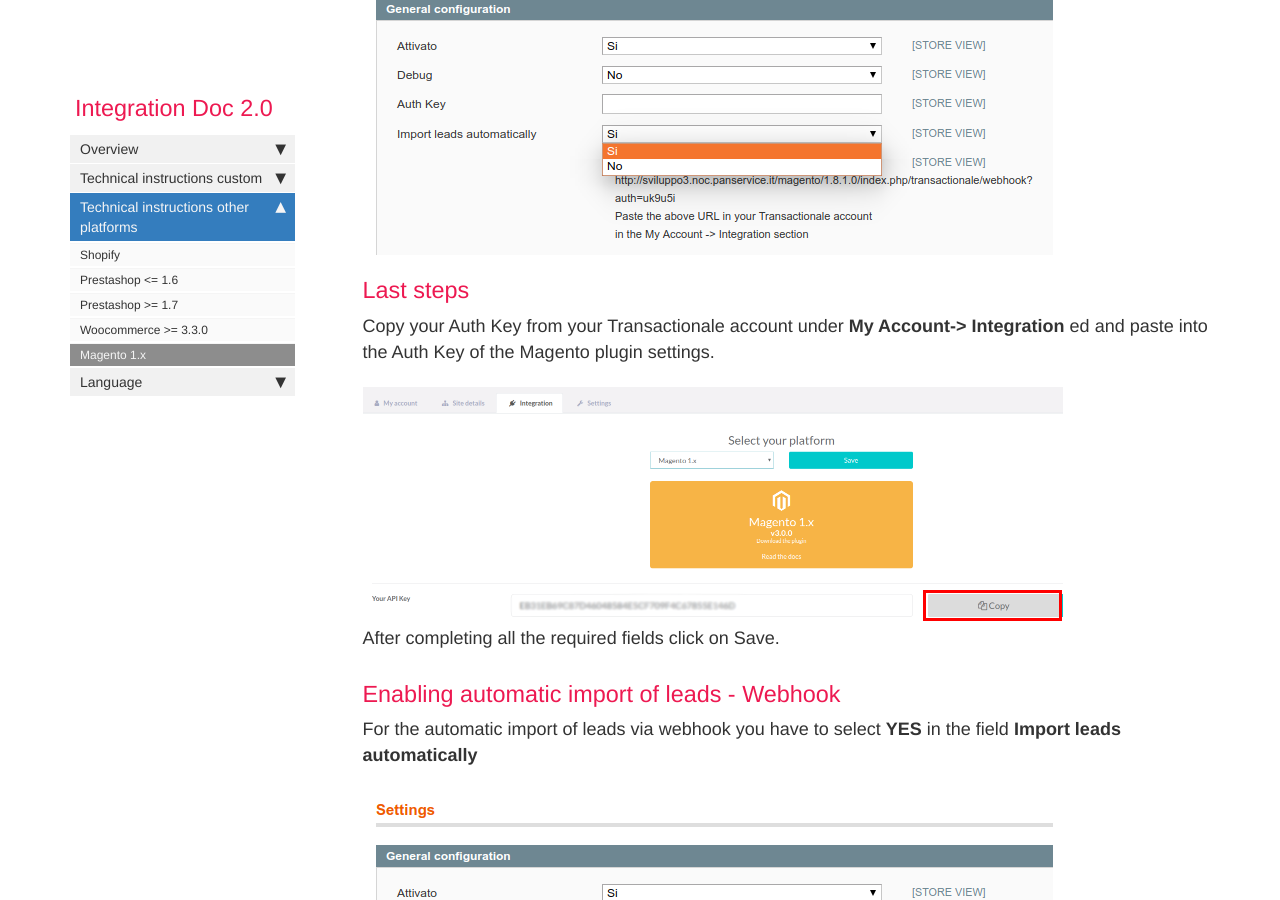
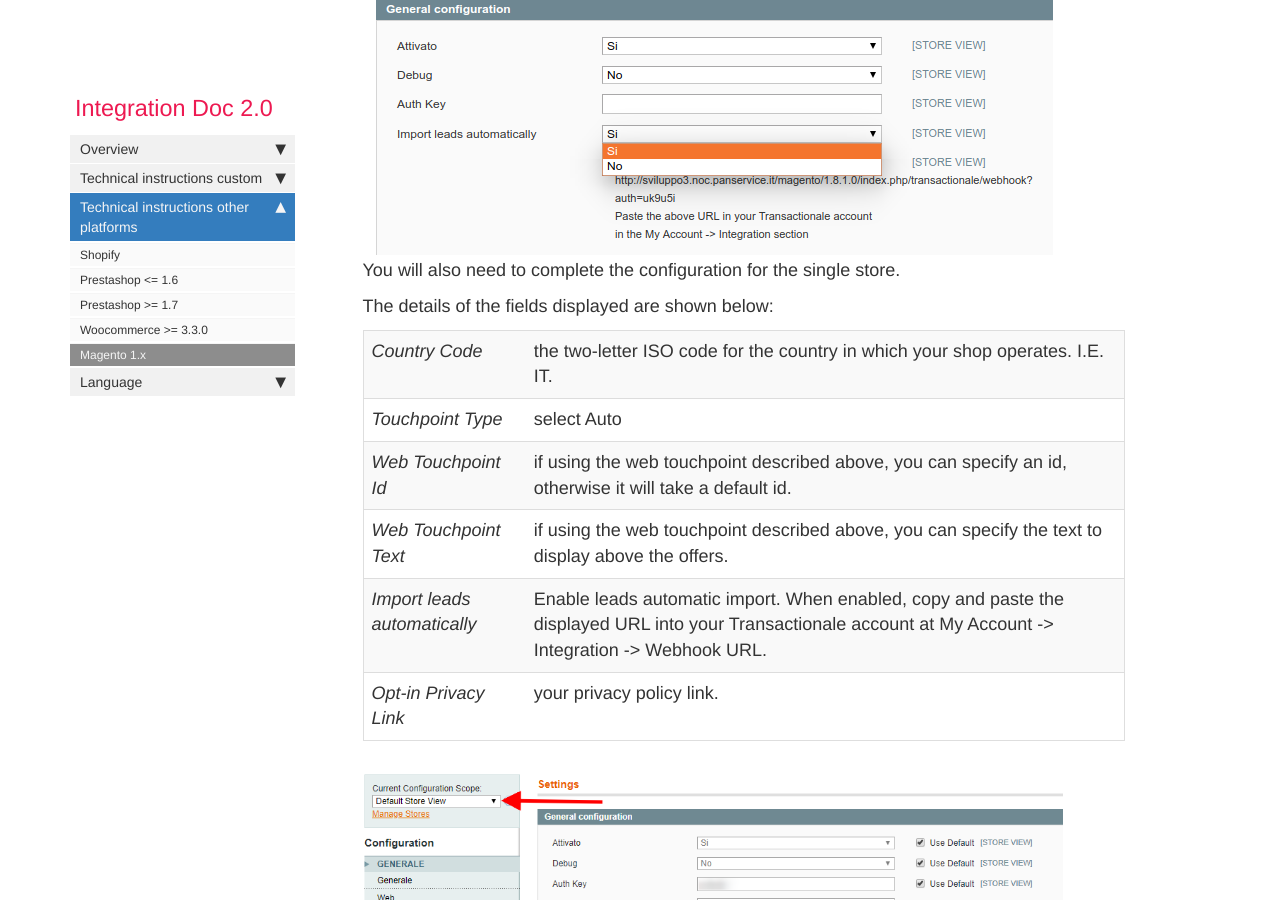
Before and after one commit to flyertech/trx_docs_en, a Jekyll site: the page built from pages/mydoc/magento.md, in a window 1280 px wide and 900 px high, scrolled down 2086 px. Built offline with Jekyll 4.4.1, drawn with Linux system fonts in a browser that asks for light colours; nearby versions of some CDN libraries; comment, search, counter and statistics services are not loaded.

Commit message:
Corrections magento doc.

```diff
--- a/pages/mydoc/magento.md
+++ b/pages/mydoc/magento.md
@@ -33,6 +33,19 @@ The details of the fields displayed are shown below:
 
 {% include image.html file="magento/webhook.png" url="/images/magento/webhook.png" %}
 
+You will also need to complete the configuration for the single store.
+
+The details of the fields displayed are shown below:
+
+*Country Code*| the two-letter ISO code for the country in which your shop operates. I.E. IT.
+*Touchpoint Type*| select Auto
+*Web Touchpoint Id*|if using the web touchpoint described above, you can specify an id, otherwise it will take a default id.
+*Web Touchpoint Text*|if using the web touchpoint described above, you can specify the text to display above the offers.
+*Import leads automatically*|Enable leads automatic import. When enabled, copy and paste the displayed URL into your Transactionale account at My Account -> Integration -> Webhook URL.
+*Opt-in Privacy Link* | your privacy policy link.
+
+{% include image.html file="magento/configuration_store.png" url="/images/magento/configuration_store.png" %}
+
 
 ### Last steps
 
```
Also changed, not shown: images/magento/configuration_store.png (added).
